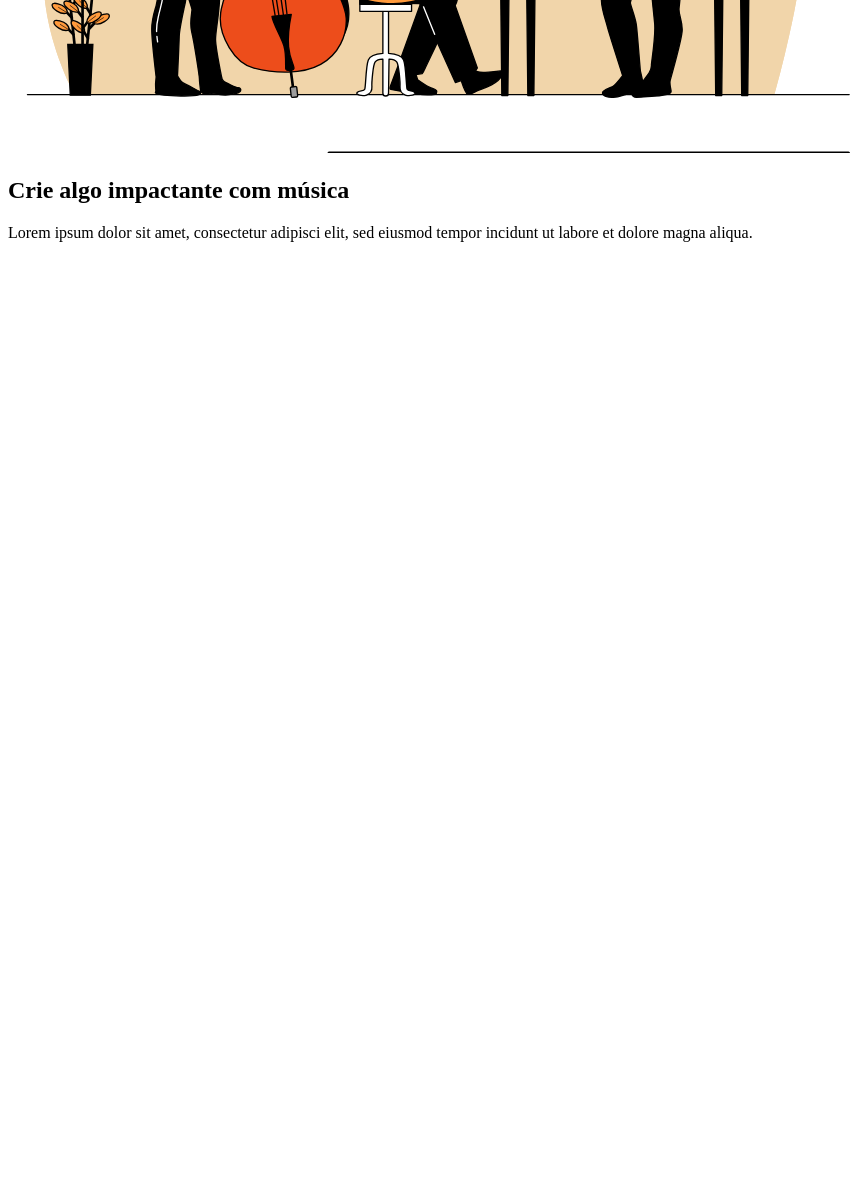
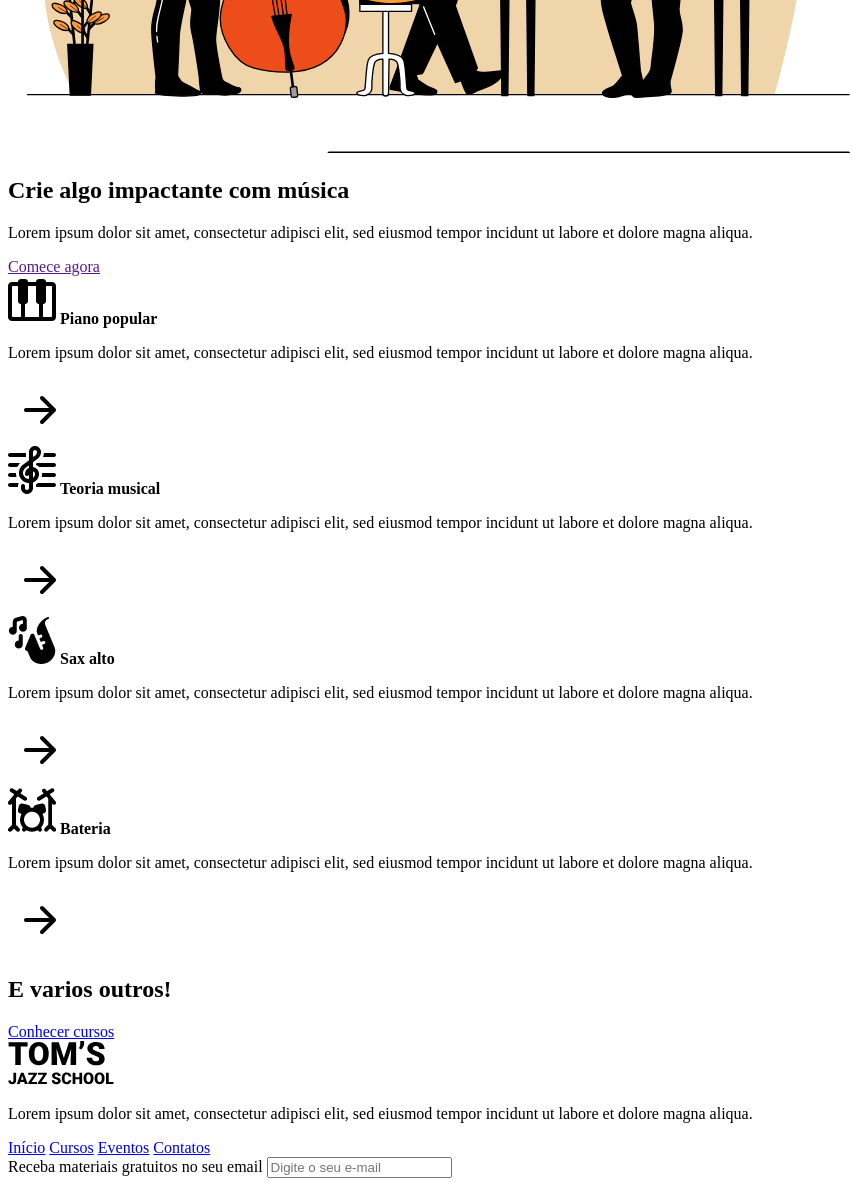
Before and after one commit to Gih2139Sanches/Escola-de-jazz, a plain HTML site: page index.html in a window 1280 px wide. Shown: the part 500-1686 px from the top of the page, without its empty margins (0-852 px from the left). Before the commit the page ends 800 px from the top, so only its background shows below. Drawn offline with Linux system fonts and the light colour scheme.

Commit message:
Estrutura do documento HTML pronta

```diff
--- a/index.html
+++ b/index.html
@@ -22,8 +22,63 @@
             <div>
                 <h1>Crie algo <span>impactante</span> com música</h1>
                 <p>Lorem ipsum dolor sit amet, consectetur adipisci elit, sed eiusmod tempor incidunt ut labore et dolore magna aliqua.</p>
+                <a href="" class="button">Comece agora</a>
             </div>
         </section>
+        <section>
+            <div class="cards">
+                <article>
+                    <img src="img/piano.png" alt="ícone de teclas de piano">
+                    <strong>Piano popular</strong>
+                    <p>Lorem ipsum dolor sit amet, consectetur adipisci elit, sed eiusmod tempor incidunt ut labore et dolore magna aliqua.</p>
+                    <a href="#">
+                        <img src="img/arrow-right.svg" alt="Ir para a página do curso">
+                    </a>
+                </article>
+                <article>
+                    <img src="img/clef.png" alt="ícone da claf do sol">
+                    <strong>Teoria musical</strong>
+                    <p>Lorem ipsum dolor sit amet, consectetur adipisci elit, sed eiusmod tempor incidunt ut labore et dolore magna aliqua.</p>
+                    <a href="#">
+                        <img src="img/arrow-right.svg" alt="Ir para a página do curso">
+                    </a>
+                </article>
+                <article>
+                    <img src="img/sax.png" alt="ícone de saxofone">
+                    <strong>Sax alto</strong>
+                    <p>Lorem ipsum dolor sit amet, consectetur adipisci elit, sed eiusmod tempor incidunt ut labore et dolore magna aliqua.</p>
+                    <a href="#">
+                        <img src="img/arrow-right.svg" alt="Ir para a página do curso">
+                    </a>
+                </article>
+                <article>
+                    <img src="img/drums.png" alt="ícone de bateria">
+                    <strong>Bateria</strong>
+                    <p>Lorem ipsum dolor sit amet, consectetur adipisci elit, sed eiusmod tempor incidunt ut labore et dolore magna aliqua.</p>
+                    <a href="#">
+                        <img src="img/arrow-right.svg" alt="Ir para a página do curso">
+                    </a>
+                </article>
+            </div>
+            <h2>E <span>varios</span> outros!</h2>
+            <a href="#">Conhecer cursos</a>
+        </section>
     </main>
+    <footer>
+        <div>
+            <img src="img/logo.svg" alt="Tom's Jazz School">
+            <p>Lorem ipsum dolor sit amet, consectetur adipisci elit, sed eiusmod tempor incidunt ut labore et dolore magna aliqua.</p>
+        </div>
+        <nav>
+            <a href="#">Início</a>
+            <a href="#">Cursos</a>
+            <a href="#">Eventos</a>
+            <a href="#">Contatos</a>
+        </nav>
+        <form>
+            <label for="email">Receba materiais gratuitos no seu email</label>
+            <input type="text" name="email" id="email" placeholder="Digite o seu e-mail">
+        </form>
+    </footer>
 </body>
 </html>
```
